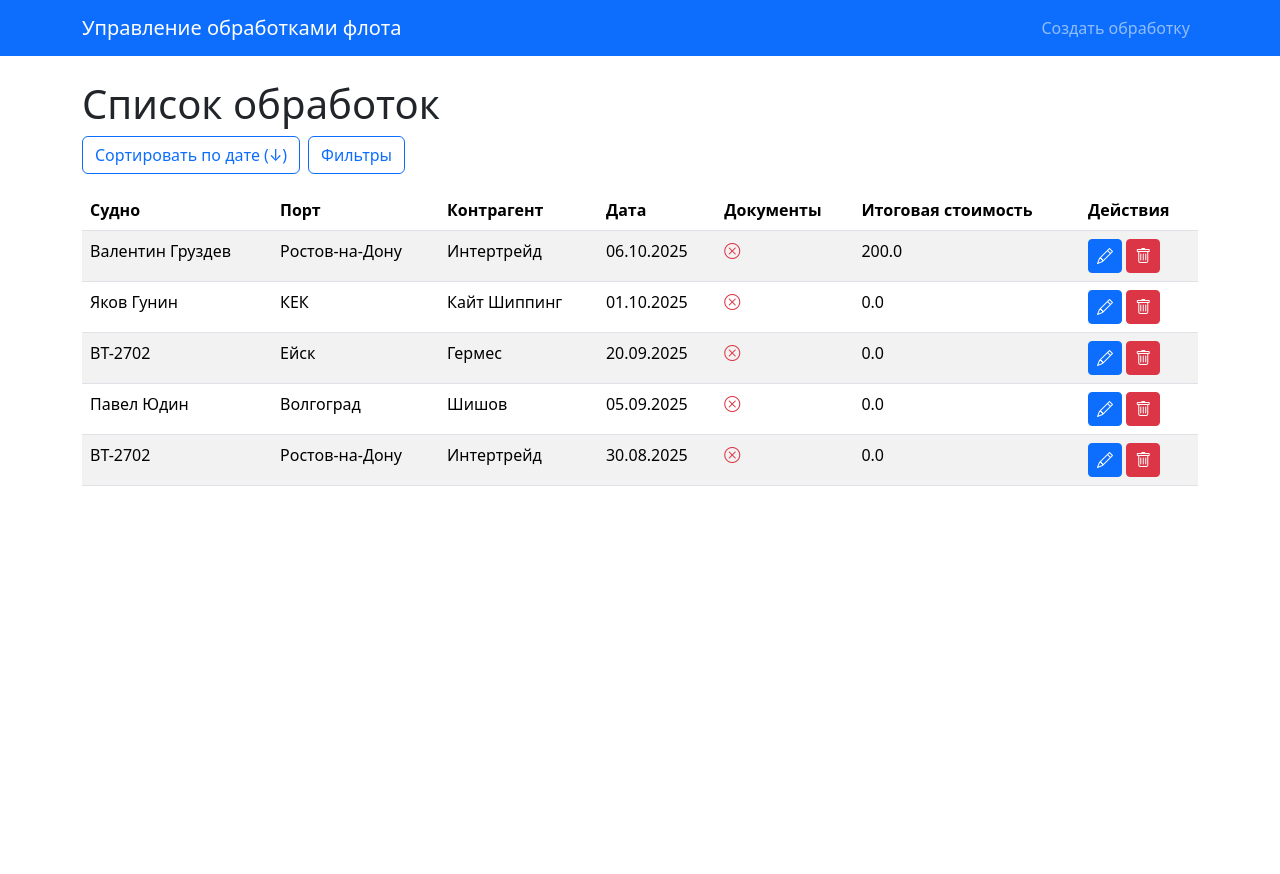
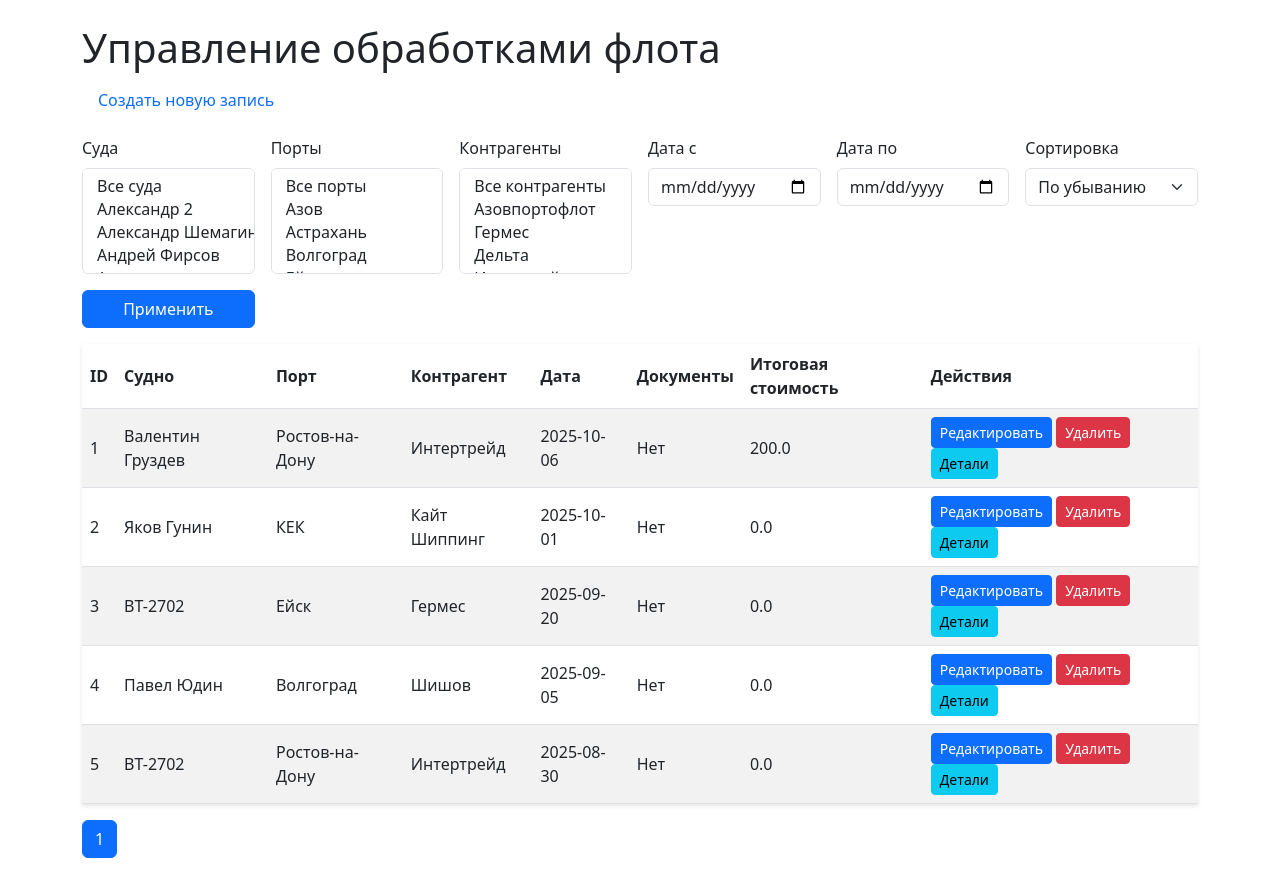
Before and after one commit to evgeneverit/fleet, a FastAPI app: page / in a window 1280 px wide. Before the commit the page ends 486 px from the top, so only its background shows below. Run offline with FastAPI, Linux system fonts and the light colour scheme; some libraries are stand-ins or nearby versions.

Commit message:
design is ok, but filter doesnt work

```diff
--- a/templates/list.html
+++ b/templates/list.html
@@ -3,137 +3,75 @@
 <head>
     <meta charset="UTF-8">
     <meta name="viewport" content="width=device-width, initial-scale=1.0">
-    <title>Обработки флота</title>
-    <link href="https://cdn.jsdelivr.net/npm/bootstrap@5.3.3/dist/css/bootstrap.min.css" rel="stylesheet">
-    <link href="/static/styles.css" rel="stylesheet">
-    <link href="https://cdn.jsdelivr.net/npm/bootstrap-icons/font/bootstrap-icons.css" rel="stylesheet">
-    <!-- Select2 CSS -->
-    <link href="https://cdn.jsdelivr.net/npm/select2@4.1.0-rc.0/dist/css/select2.min.css" rel="stylesheet">
-    <style>
-        .modal-side {
-            position: fixed;
-            top: 0;
-            right: -350px;
-            height: 100%;
-            width: 350px;
-            margin: 0;
-            transition: right 0.3s ease-in-out;
-            z-index: 1050;
-        }
-        .modal-side.show {
-            /* Позиция через JavaScript */
-        }
-        .modal-side .modal-content {
-            height: 100%;
-            border-radius: 0;
-            box-shadow: -2px 0 5px rgba(0,0,0,0.3);
-        }
-        .modal-side .modal-body {
-            overflow-y: auto;
-        }
-        .modal-side + .modal-backdrop {
-            background-color: transparent;
-        }
-        .btn-sm i {
-            font-size: 1rem;
-        }
-        .filter-form {
-            margin-bottom: 1.5rem;
-        }
-        .filter-form .form-group {
-            margin-bottom: 1rem;
-        }
-        .select2-container {
-            width: 100% !important;
-        }
-        .select2-container .select2-selection--multiple {
-            min-height: 38px;
-            border: 1px solid #ced4da;
-            border-radius: 0.25rem;
-        }
-        .select2-container .select2-selection--multiple .select2-selection__choice {
-            background-color: #007bff;
-            color: white;
-            border: none;
-        }
-    </style>
+    <title>Управление обработками флота</title>
+    <link href="/static/css/styles.css" rel="stylesheet">
+    <link href="https://cdn.jsdelivr.net/npm/bootstrap@5.3.0/dist/css/bootstrap.min.css" rel="stylesheet">
 </head>
 <body>
-    <nav class="navbar navbar-expand-lg navbar-dark bg-primary">
-        <div class="container">
-            <a class="navbar-brand" href="/">Управление обработками флота</a>
-            <div class="navbar-nav">
-                <a class="nav-link" href="/create">Создать обработку</a>
+    <div class="container mt-4">
+        <h1>Управление обработками флота</h1>
+        <nav class="nav mb-3">
+            <a class="nav-link" href="/create">Создать новую запись</a>
+            <!-- Аналитика заглушена, поэтому ссылка закомментирована -->
             <!-- <a class="nav-link" href="/analytics">Аналитика</a> -->
-            </div>
-        </div>
         </nav>
-    <div class="container mt-4">
-        <h1>Список обработок</h1>
 
-        <!-- Кнопки для сортировки и фильтров -->
-        <div class="mb-3">
-            <button type="button" class="btn btn-outline-primary me-2" onclick="toggleSortOrder()">
-                Сортировать по дате {% if sort_order == 'asc' %}(↑){% else %}(↓){% endif %}
-            </Redux
-
-System: button>
-            <button type="button" class="btn btn-outline-primary" data-bs-toggle="collapse" data-bs-target="#filterCollapse" aria-expanded="false" aria-controls="filterCollapse">
-                Фильтры
-            </button>
-        </div>
-
-        <!-- Форма фильтров в Collapse -->
-        <div class="collapse" id="filterCollapse">
-            <div class="card card-body filter-form">
-                <form method="get" action="/">
-                    <input type="hidden" name="sort_order" value="{{ sort_order }}">
-                    <div class="row">
-                        <div class="col-md-3 form-group">
-                            <label for="ship_ids">Суда</label>
-                            <select name="ship_ids" id="ship_ids" class="form-control select2" multiple>
+        <!-- Фильтры -->
+        <form method="get" class="mb-3">
+            <div class="row g-3">
+                <div class="col-md-2">
+                    <label for="ship_ids" class="form-label">Суда</label>
+                    <select multiple class="form-select" id="ship_ids" name="ship_ids[]">
+                        <option value="">Все суда</option>
                         {% for ship in ships %}
                         <option value="{{ ship.id }}" {% if ship.id|string in selected_ship_ids %}selected{% endif %}>{{ ship.name }}</option>
                         {% endfor %}
                     </select>
                 </div>
-                        <div class="col-md-3 form-group">
-                            <label for="start_date">Начальная дата</label>
-                            <input type="date" name="start_date" id="start_date" class="form-control" value="{{ selected_start_date or '' }}">
-                        </div>
-                        <div class="col-md-3 form-group">
-                            <label for="end_date">Конечная дата</label>
-                            <input type="date" name="end_date" id="end_date" class="form-control" value="{{ selected_end_date or '' }}">
-                        </div>
-                        <div class="col-md-3 form-group">
-                            <label for="port_id">Порт</label>
-                            <select name="port_id" id="port_id" class="form-control">
+                <div class="col-md-2">
+                    <label for="port_ids" class="form-label">Порты</label>
+                    <select multiple class="form-select" id="port_ids" name="port_ids[]">
                         <option value="">Все порты</option>
                         {% for port in ports %}
-                                <option value="{{ port.id }}" {% if port.id == selected_port_id %}selected{% endif %}>{{ port.name }}</option>
+                        <option value="{{ port.id }}" {% if port.id|string in selected_port_ids %}selected{% endif %}>{{ port.name }}</option>
                         {% endfor %}
                     </select>
                 </div>
-                        <div class="col-md-3 form-group">
-                            <label for="contractor_ids">Контрагенты</label>
-                            <select name="contractor_ids" id="contractor_ids" class="form-control select2" multiple>
+                <div class="col-md-2">
+                    <label for="contractor_ids" class="form-label">Контрагенты</label>
+                    <select multiple class="form-select" id="contractor_ids" name="contractor_ids[]">
+                        <option value="">Все контрагенты</option>
                         {% for contractor in contractors %}
                         <option value="{{ contractor.id }}" {% if contractor.id|string in selected_contractor_ids %}selected{% endif %}>{{ contractor.name }}</option>
                         {% endfor %}
                     </select>
                 </div>
+                <div class="col-md-2">
+                    <label for="start_date" class="form-label">Дата с</label>
+                    <input type="date" class="form-control" id="start_date" name="start_date" value="{{ selected_start_date or '' }}">
                 </div>
-                    <div class="form-group mt-2">
-                        <button type="submit" class="btn btn-primary">Применить</button>
-                        <a href="/" class="btn btn-secondary">Сбросить</a>
+                <div class="col-md-2">
+                    <label for="end_date" class="form-label">Дата по</label>
+                    <input type="date" class="form-control" id="end_date" name="end_date" value="{{ selected_end_date or '' }}">
+                </div>
+                <div class="col-md-2">
+                    <label for="sort_order" class="form-label">Сортировка</label>
+                    <select class="form-select" id="sort_order" name="sort_order">
+                        <option value="desc" {% if sort_order == 'desc' %}selected{% endif %}>По убыванию</option>
+                        <option value="asc" {% if sort_order == 'asc' %}selected{% endif %}>По возрастанию</option>
+                    </select>
+                </div>
+                <div class="col-md-2 d-flex align-items-end">
+                    <button type="submit" class="btn btn-primary w-100">Применить</button>
+                </div>
             </div>
         </form>
-            </div>
-        </div>
 
-        <table class="table table-striped" id="operationsTable">
+        <!-- Таблица операций -->
+        <table class="table table-striped">
             <thead>
                 <tr>
+                    <th>ID</th>
                     <th>Судно</th>
                     <th>Порт</th>
                     <th>Контрагент</th>
@@ -145,129 +83,89 @@ System: button>
             </thead>
             <tbody>
                 {% for operation in operations %}
-                <tr style="cursor: pointer;" onclick="showDetails({{ operation.id | safe }})">
+                <tr>
+                    <td>{{ operation.id }}</td>
                     <td>{{ operation.ship.name }}</td>
                     <td>{{ operation.port.name }}</td>
                     <td>{{ operation.contractor.name }}</td>
-                    <td>{{ operation.date.strftime('%d.%m.%Y') }}</td>
+                    <td>{{ operation.date }}</td>
                     <td>
-                        {% if operation.has_documents %}
-                        <i class="bi bi-check-circle text-success"></i>
+                        {% if operation.document_path %}
+                        <a href="/download/{{ operation.id }}" target="_blank">Скачать</a>
                         {% else %}
-                        <i class="bi bi-x-circle text-danger"></i>
+                        Нет
                         {% endif %}
                     </td>
                     <td>{{ total_costs[operation.id] | float | round(2) }}</td>
                     <td>
-                        <a href="/edit/{{ operation.id }}" class="btn btn-sm btn-primary" onclick="event.stopPropagation();"><i class="bi bi-pencil"></i></a>
+                        <a href="/edit/{{ operation.id }}" class="btn btn-sm btn-primary">Редактировать</a>
                         <form action="/delete/{{ operation.id }}" method="post" style="display:inline;">
-                            <button type="submit" class="btn btn-sm btn-danger" onclick="event.stopPropagation(); return confirm('Вы уверены, что хотите удалить эту обработку?')"><i class="bi bi-trash"></i></button>
+                            <button type="submit" class="btn btn-sm btn-danger">Удалить</button>
                         </form>
+                        <button type="button" class="btn btn-sm btn-info" data-bs-toggle="modal" data-bs-target="#operationModal" onclick="fetchOperation({{ operation.id }})">Детали</button>
                     </td>
                 </tr>
                 {% endfor %}
             </tbody>
         </table>
-    </div>
 
-    <!-- Модальное окно вне контейнера -->
-    <div class="modal fade modal-side" id="operationModal" tabindex="-1" aria-labelledby="operationModalLabel" aria-hidden="true">
+        <!-- Пагинация -->
+        <nav>
+            <ul class="pagination">
+                {% for p in range(1, total_pages + 1) %}
+                <li class="page-item {% if p == current_page %}active{% endif %}">
+                    <a class="page-link" href="?page={{ p }}&per_page={{ per_page }}{% if selected_ship_ids %}&ship_ids={{ selected_ship_ids | join(',') }}{% endif %}{% if selected_start_date %}&start_date={{ selected_start_date }}{% endif %}{% if selected_end_date %}&end_date={{ selected_end_date }}{% endif %}{% if selected_port_ids %}&port_ids={{ selected_port_ids | join(',') }}{% endif %}{% if selected_contractor_ids %}&contractor_ids={{ selected_contractor_ids | join(',') }}{% endif %}&sort_order={{ sort_order }}">{{ p }}</a>
+                </li>
+                {% endfor %}
+            </ul>
+        </nav>
+
+        <!-- Модальное окно для деталей операции -->
+        <div class="modal fade" id="operationModal" tabindex="-1" aria-labelledby="operationModalLabel" aria-hidden="true">
             <div class="modal-dialog">
                 <div class="modal-content">
                     <div class="modal-header">
-                    <h5 class="modal-title" id="operationModalLabel">Подробности обработки</h5>
+                        <h5 class="modal-title" id="operationModalLabel">Детали операции</h5>
+                        <button type="button" class="btn-close" data-bs-dismiss="modal" aria-label="Close"></button>
                     </div>
                     <div class="modal-body">
-                    <p id="operationDetails"></p>
+                        <p><strong>ID:</strong> <span id="modal-id"></span></p>
+                        <p><strong>Судно:</strong> <span id="modal-ship"></span></p>
+                        <p><strong>Порт:</strong> <span id="modal-port"></span></p>
+                        <p><strong>Контрагент:</strong> <span id="modal-contractor"></span></p>
+                        <p><strong>Дата:</strong> <span id="modal-date"></span></p>
+                        <p><strong>Документы:</strong> <span id="modal-documents"></span></p>
+                        <p><strong>Итоговая стоимость:</strong> <span id="modal-total-cost"></span></p>
+                        <h6>Загрязнители:</h6>
+                        <ul id="modal-pollutants"></ul>
+                    </div>
+                    <div class="modal-footer">
+                        <button type="button" class="btn btn-secondary" data-bs-dismiss="modal">Закрыть</button>
+                    </div>
                 </div>
             </div>
         </div>
     </div>
 
-    <script src="https://cdn.jsdelivr.net/npm/bootstrap@5.3.3/dist/js/bootstrap.bundle.min.js"></script>
-    <!-- Select2 JS -->
-    <script src="https://cdn.jsdelivr.net/npm/jquery@3.6.0/dist/jquery.min.js"></script>
-    <script src="https://cdn.jsdelivr.net/npm/select2@4.1.0-rc.0/dist/js/select2.min.js"></script>
+    <script src="https://cdn.jsdelivr.net/npm/bootstrap@5.3.0/dist/js/bootstrap.bundle.min.js"></script>
     <script>
-        // Инициализация Select2
-        $(document).ready(function() {
-            $('#ship_ids').select2({
-                placeholder: "Выберите суда",
-                allowClear: true,
-                width: '100%'
+        async function fetchOperation(id) {
+            const response = await fetch(`/operation/${id}`);
+            const data = await response.json();
+            document.getElementById('modal-id').textContent = data.id;
+            document.getElementById('modal-ship').textContent = data.ship;
+            document.getElementById('modal-port').textContent = data.port;
+            document.getElementById('modal-contractor').textContent = data.contractor;
+            document.getElementById('modal-date').textContent = data.date;
+            document.getElementById('modal-documents').textContent = data.has_documents ? 'Есть' : 'Нет';
+            document.getElementById('modal-total-cost').textContent = data.total_cost.toFixed(2);
+            const pollutantsList = document.getElementById('modal-pollutants');
+            pollutantsList.innerHTML = '';
+            data.pollutants.forEach(p => {
+                const li = document.createElement('li');
+                li.textContent = `${p.name}: Объём=${p.volume}, Стоимость=${p.cost}`;
+                pollutantsList.appendChild(li);
             });
-            $('#contractor_ids').select2({
-                placeholder: "Выберите контрагентов",
-                allowClear: true,
-                width: '100%'
-            });
-        });
-
-        let currentModal = null;
-
-        function showDetails(operationId) {
-            operationId = parseInt(operationId);
-            const table = document.getElementById('operationsTable');
-            const tableRect = table.getBoundingClientRect();
-            const modal = document.getElementById('operationModal');
-            const modalWidth = 350;
-            const windowWidth = window.innerWidth;
-            const tableRightEdge = tableRect.right;
-
-            // Позиционируем модальное окно справа от таблицы
-            const spaceForModal = windowWidth - tableRightEdge;
-            if (spaceForModal < modalWidth) {
-                modal.style.right = '0px';
-            } else {
-                modal.style.right = (windowWidth - tableRightEdge - modalWidth) + 'px';
-            }
-
-            fetch(`/operation/${operationId}`)
-                .then(response => {
-                    if (!response.ok) {
-                        throw new Error('Ошибка HTTP: ' + response.status);
-                    }
-                    return response.json();
-                })
-                .then(data => {
-                    const detailsText = document.getElementById('operationDetails');
-                    const modalTitle = document.getElementById('operationModalLabel');
-                    modalTitle.textContent = `Обработка ${data.id}`;
-                    let details = `
-                        <strong>Судно:</strong> ${data.ship}<br>
-                        <strong>Порт:</strong> ${data.port}<br>
-                        <strong>Контрагент:</strong> ${data.contractor}<br>
-                        <strong>Дата:</strong> ${data.date}<br>
-                        <strong>Документы:</strong> ${data.has_documents ? 'Есть' : 'Нет'}<br>
-                        <strong>Итоговая стоимость:</strong> ${data.total_cost.toFixed(2)}<br>
-                        <strong>Загрязнители:</strong><br>
-                    `;
-                    data.pollutants.forEach(p => {
-                        details += `${p.name}: Объём ${p.volume} куб.м, Стоимость ${p.cost}<br>`;
-                    });
-                    detailsText.innerHTML = details;
-                    const modalInstance = new bootstrap.Modal(modal, { backdrop: true });
-                    modalInstance.show();
-                    currentModal = modalInstance;
-                })
-                .catch(error => console.error('Ошибка:', error));
-        }
-
-        // Закрытие модального окна по клику вне области
-        document.addEventListener('click', function(event) {
-            if (currentModal && !event.target.closest('.modal-content') && !event.target.closest('#operationsTable tr')) {
-                currentModal.hide();
-                currentModal = null;
-            }
-        });
-
-        // Переключение сортировки
-        function toggleSortOrder() {
-            const currentOrder = '{{ sort_order }}';
-            const newOrder = currentOrder === 'asc' ? 'desc' : 'asc';
-            const params = new URLSearchParams(window.location.search);
-            params.set('sort_order', newOrder);
-            window.location.href = '/?' + params.toString();
         }
     </script>
 </body>
```
Also changed, not shown: routers/operations.py (+27 -44 lines), fleet.db. Lines whose indentation alone changed are shown as unchanged.
